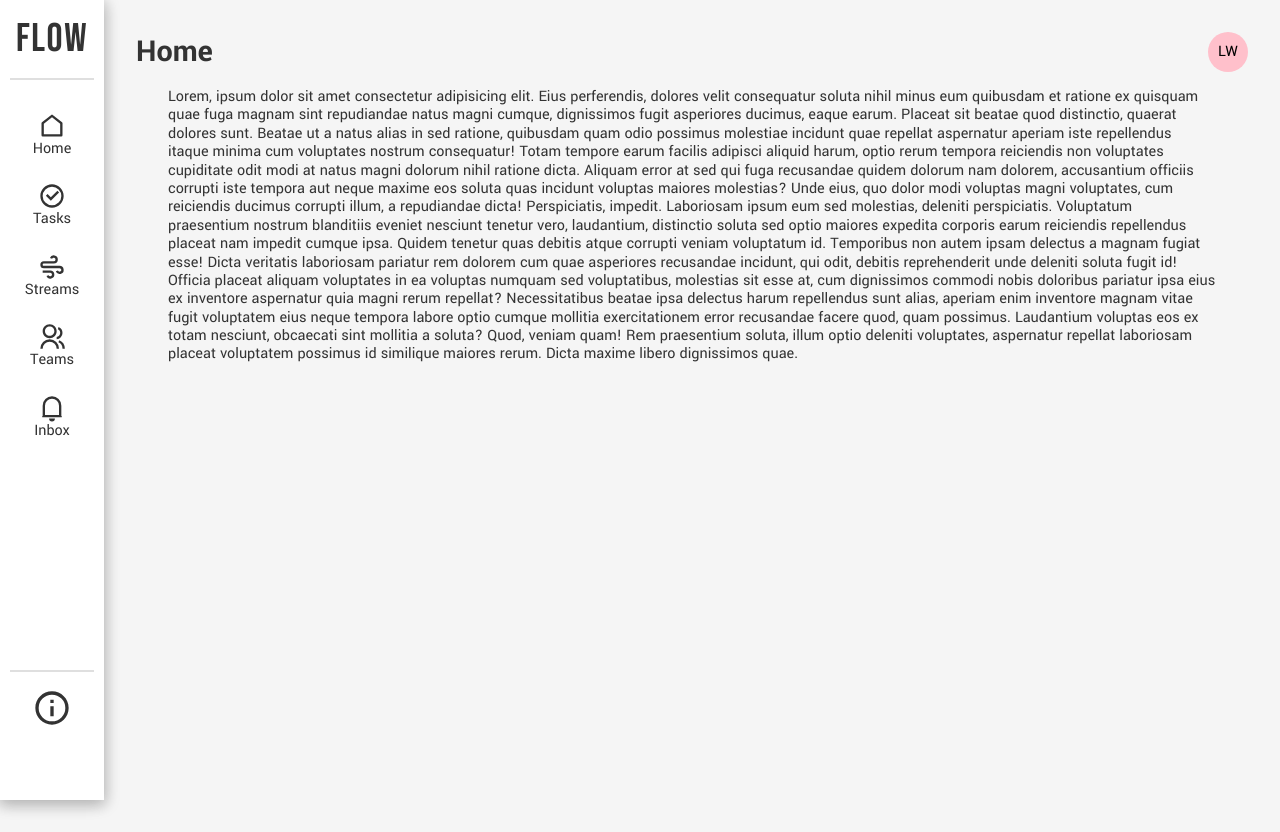
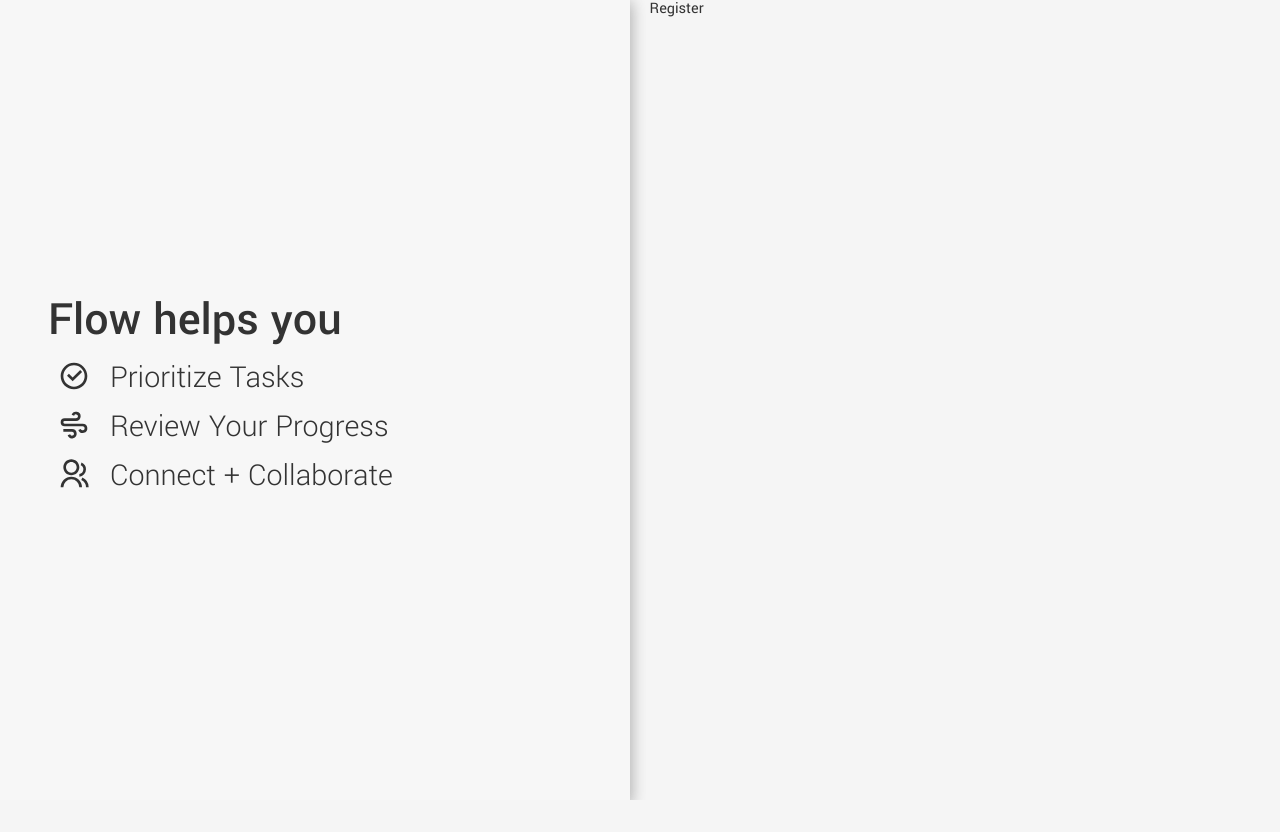
Before and after one commit to lisawagner/flow-app, a React (Create React App) app: page /flow in a window 1280 px wide. After the commit the page ends 800 px from the top, so only its background shows below. Built offline with nearby package versions, Linux system fonts and the light colour scheme.

Commit message:
feat: add getStarted scaffolding

```diff
--- a/src/App.js
+++ b/src/App.js
@@ -15,6 +15,7 @@ import Teams from './pages/Teams/Teams'
 import AddStream from './pages/AddStream/AddStream'
 import SingleStream from './pages/SingleStream/SingleStream'
 import UserProfile from './pages/UserProfile/UserProfile'
+import GetStarted from './pages/GetStarted/GetStarted';
 
 function App() {
 
@@ -24,6 +25,7 @@ function App() {
           <Routes>
             <Route path="/login" element={<Login />} />
             <Route path="/signup" element={<Signup />} />
+            <Route path="/flow" element={<GetStarted />} />
 
             <Route element={<Layout />}>
               <Route path="/tasks" element={
--- /dev/null
+++ b/src/components/Login/Login.js
@@ -0,0 +1,9 @@
+import React from 'react'
+
+const Login = () => {
+  return (
+    <div>Login</div>
+  )
+}
+
+export default Login
--- a/src/components/PageTopBar/ActionsBtn.js
+++ b/src/components/PageTopBar/ActionsBtn.js
@@ -57,7 +57,7 @@ const ActionsBtn = () => {
 
               <span className={styles.actionSpacer}></span>
 
-              <NavLink to="/login">
+              <NavLink to="/flow">
                 <button className={styles.actionsItemBtn}>
                   <RiLogoutBoxLine className={styles.actionsIcon}/>
                   <span>Log Out</span>
--- /dev/null
+++ b/src/components/Register/Register.js
@@ -0,0 +1,9 @@
+import React from 'react'
+
+const Register = () => {
+  return (
+    <div>Register</div>
+  )
+}
+
+export default Register
--- /dev/null
+++ b/src/pages/GetStarted/GetStarted.js
@@ -0,0 +1,51 @@
+import React from 'react'
+import styles from './GetStarted.module.css'
+import Register from '../../components/Register/Register'
+import Login from '../../components/Login/Login'
+import { ReactComponent as FlowLogo } from '../../images/original-logo3.svg'
+// icons
+import {
+  RiHomeLine,
+  RiCheckboxCircleLine,
+  RiGroupLine,
+  RiWindyLine,
+  RiNotification4Line
+} from "react-icons/ri";
+
+const GetStarted = () => {
+  return (
+    <div className={styles.getStartedContainer}>
+    <div className={styles.getStartedWrap}>
+      <div className={styles.detailsWrap}>
+
+        <div className={styles.startTitle}>Flow helps you</div>
+        <ul>
+          <li className={styles.startListItem}>
+            <RiCheckboxCircleLine className={styles.nMenuIcon}/>
+            <span>Prioritize Tasks</span>
+          </li>
+          <li className={styles.startListItem}>
+            <RiWindyLine className={styles.nMenuIcon}/>
+            <span>Review Your Progress</span>
+          </li>
+          <li className={styles.startListItem}>
+            <RiGroupLine className={styles.nMenuIcon}/>
+            <span>Connect + Collaborate</span>
+          </li>
+        </ul>
+
+      </div>
+
+      <div className={styles.authWrap}>
+        <Register />
+        {/* <Login /> */}
+      </div>
+
+    </div>
+    </div>
+  )
+}
+
+export default GetStarted
+
+// <div className={styles.logo}>logo</div>
--- /dev/null
+++ b/src/pages/GetStarted/GetStarted.module.css
@@ -0,0 +1,66 @@
+
+.getStartedContainer{
+  /* background: black; */
+}
+.getStartedWrap {
+  display: grid;
+  min-height: 100vh;
+  grid-gap: 1.5vw;
+  /* padding: 1.5vw; */
+
+}
+.authWrap {
+  /* background: lightgrey; */
+}
+.detailsWrap {
+  display: none;
+  /* background: pink; */
+  background: var(--bg-color-tertiary);
+  box-shadow: 0 3px 14px 3px rgba(0, 0, 0, 0.12),
+              0 4px 15px rgba(0, 0, 0, 0.2);
+
+}
+.startTitle {
+  font-size: 3rem;
+  font-weight: 500;
+}
+.startListItem {
+  display: flex;
+  column-gap: 20px;
+
+  font-size: 2rem;
+  font-weight: 300;
+
+  padding-left: 10px;
+  margin: 0.75rem auto;
+}
+
+@media screen and (min-width: 821px) {
+  .getStartedWrap {
+    grid-template-columns: 1fr 1fr;
+  }
+  .detailsWrap {
+    display: flex;
+    flex-direction: column;
+    align-items:flex-start;
+    justify-content: center;
+    /* padding-left: 2rem; */
+    padding-left: 1rem;
+
+  }
+}
+
+@media screen and (min-width: 995px) {
+  /* .getStartedWrap {
+    grid-template-columns: 1fr 2fr;
+  } */
+  .detailsWrap  {
+    padding-left: 3rem;
+  }
+}
+
+/* @media screen and (min-width: 1395px) {
+  .getStartedWrap {
+    grid-template-columns: 3fr 2fr;
+  }
+} */
```
Also changed, not shown: src/images/original-logo3.svg (added).
